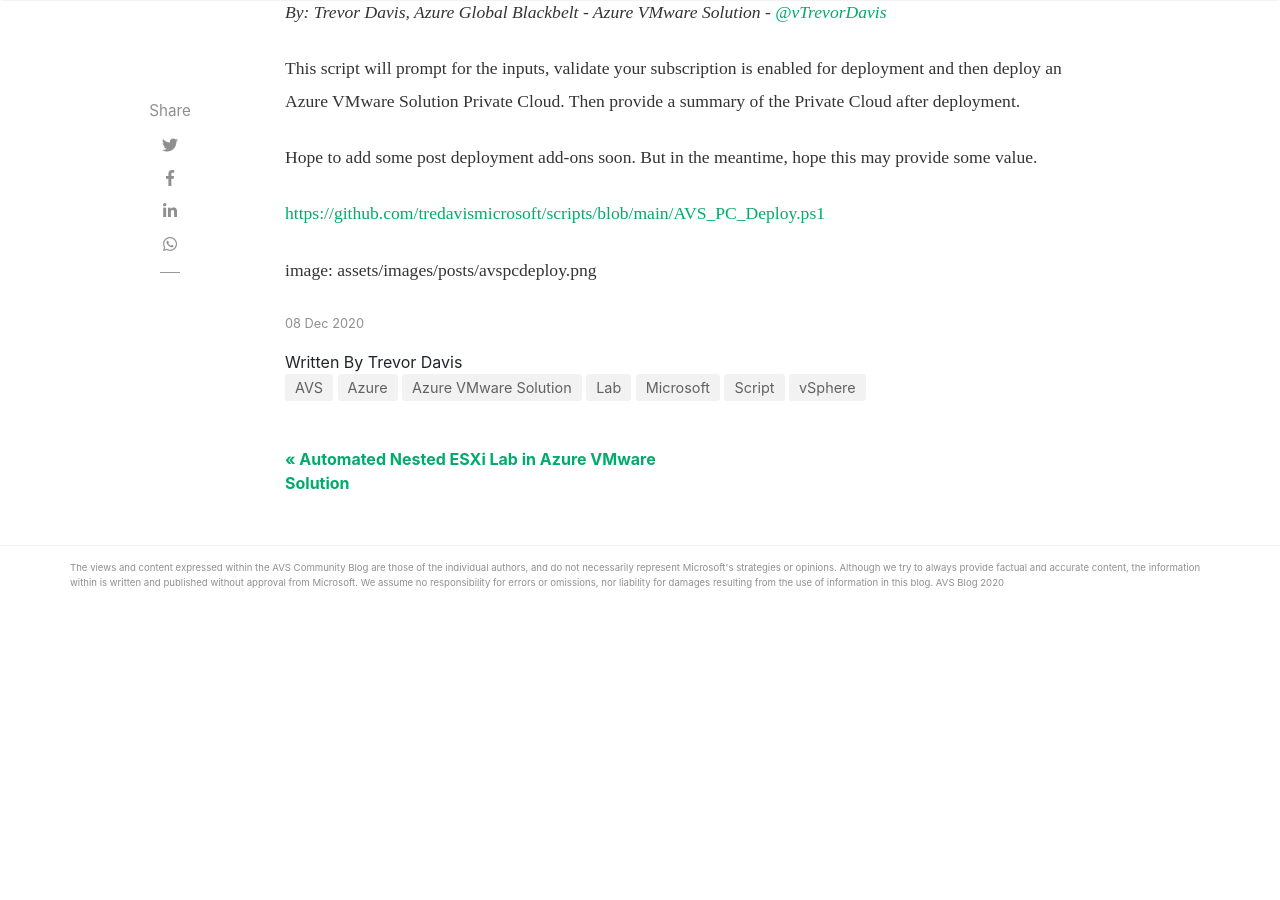
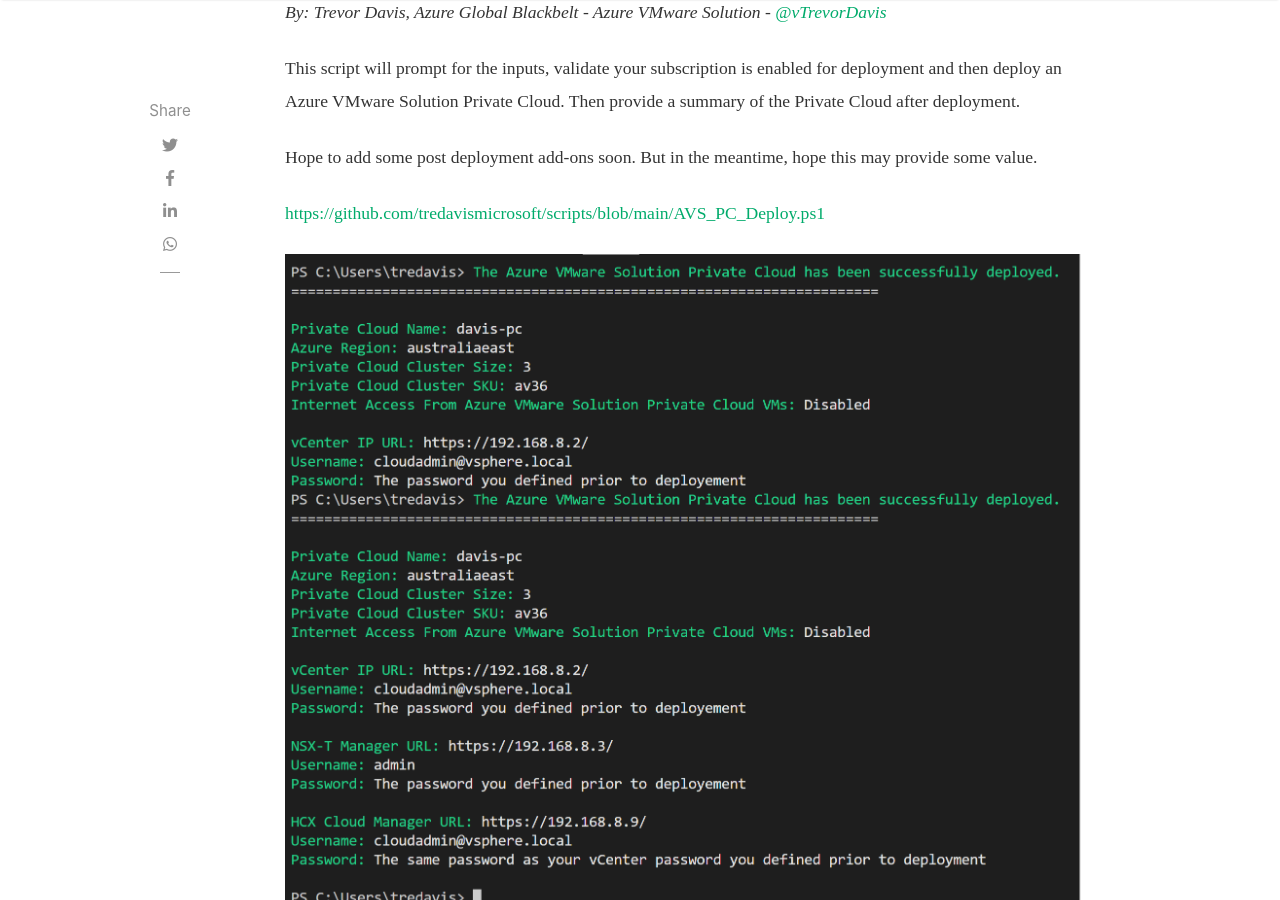
Before and after one commit to AVSBlog/avsblog.github.io, a Jekyll site: the page built from _posts/2020-12-08-avspcdeployscript.md, in a window 1280 px wide and 900 px high, scrolled down 371 px. Built offline with Jekyll 4.4.1, drawn with Linux system fonts in a browser that asks for light colours; nearby versions of some CDN libraries; before the commit the page ends 1035 px from its top, so only the background shows below that.

Commit message:
Update 2020-12-08-avspcdeployscript.md

```diff
--- a/_posts/2020-12-08-avspcdeployscript.md
+++ b/_posts/2020-12-08-avspcdeployscript.md
@@ -16,4 +16,4 @@
 
 [https://github.com/tredavismicrosoft/scripts/blob/main/AVS_PC_Deploy.ps1](https://github.com/tredavismicrosoft/scripts/blob/main/AVS_PC_Deploy.ps1)
 
-image: assets/images/posts/avspcdeploy.png
+![VPN Config File](/assets/images/posts/avspcdeploy.png)
```
